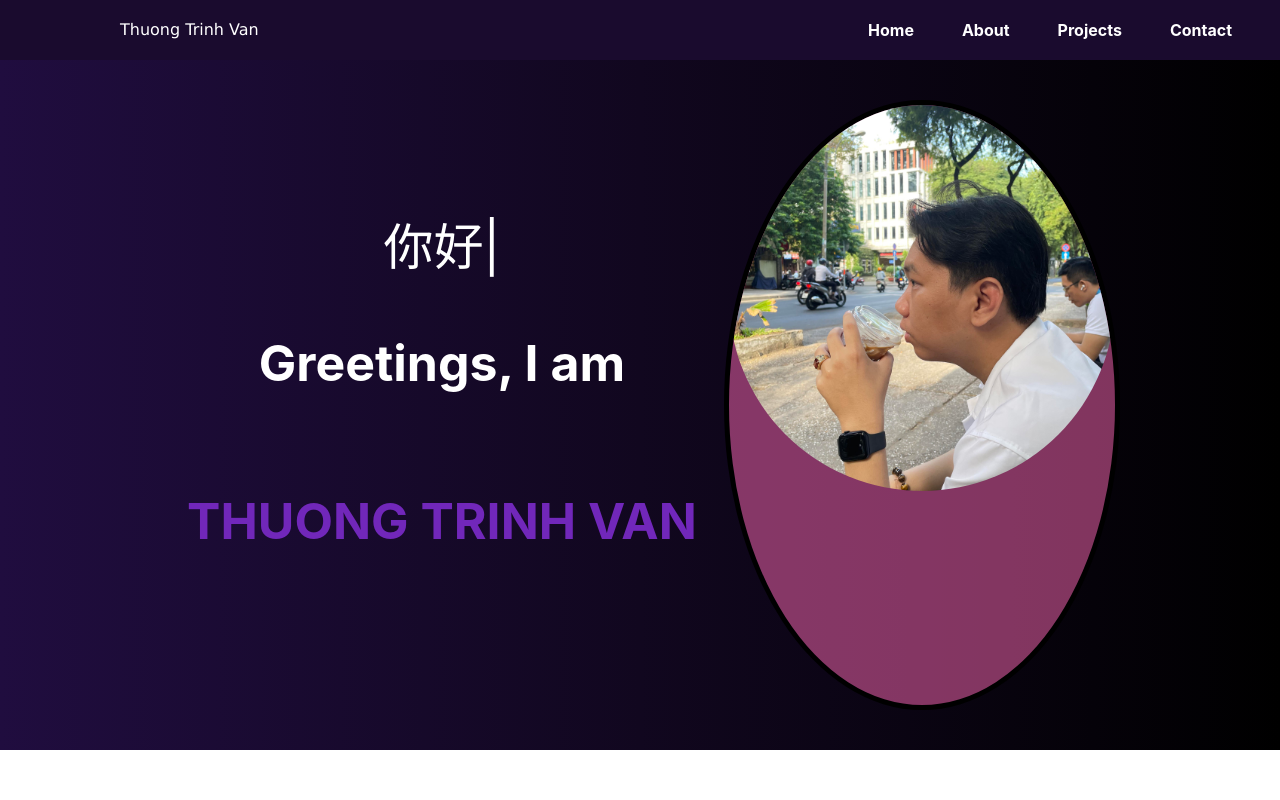
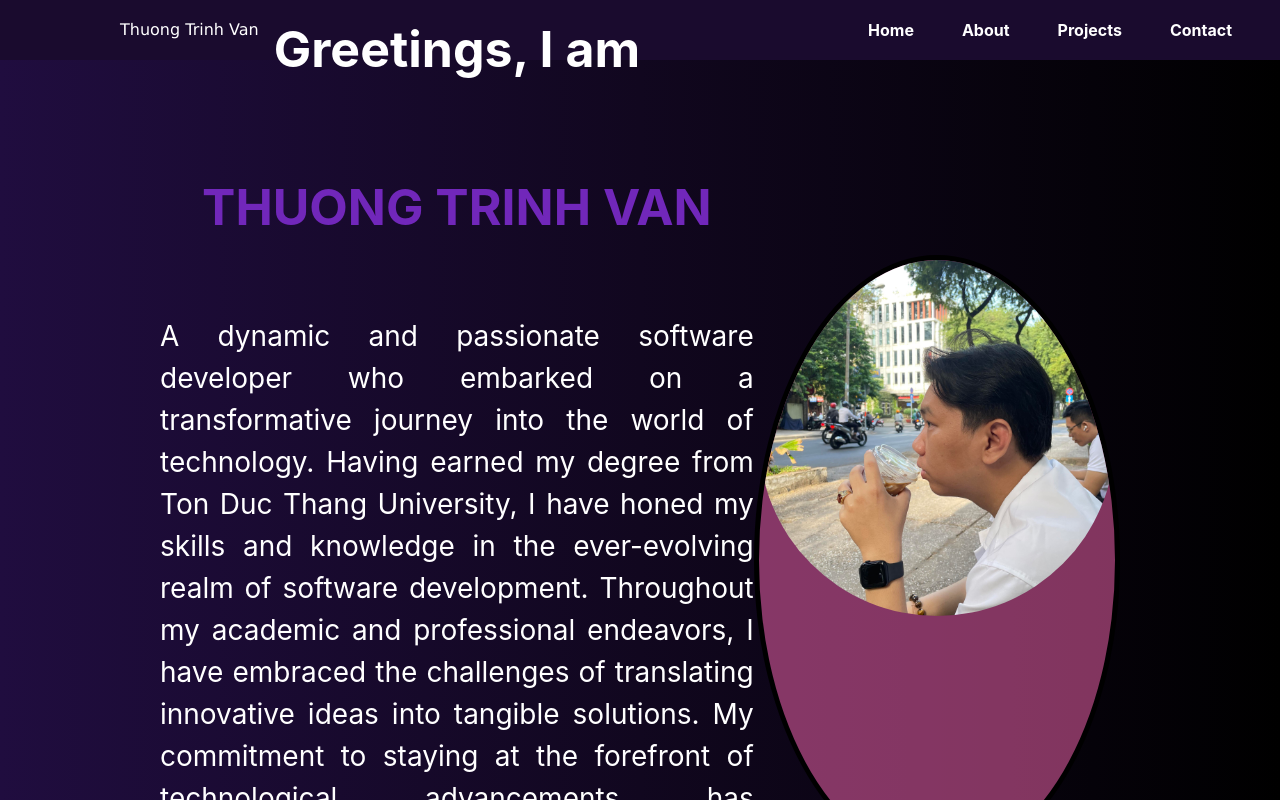
Before and after one commit to JasmineVan/thuongtv-portfolio, a React (Vite) app: page / in a window 1280 px wide. Built offline with nearby package versions, Linux system fonts and the light colour scheme.

Commit message:
feat: Add objective

```diff
--- a/src/App.css
+++ b/src/App.css
@@ -1,5 +1,7 @@
 .App {
     text-align: center;
+    height: 100vh;
+    overflow-y: auto;
   }
 
   .App-logo {
--- a/src/assets/styles/Introduction.css
+++ b/src/assets/styles/Introduction.css
@@ -6,6 +6,7 @@
     justify-content: space-between;
     align-items: center;
     width: 100vw;
+    height: 1000px;
     background: linear-gradient(to right, #200d3f, #11071f, black);;
 }
 
@@ -49,3 +50,10 @@
     color: #7127BA;
     display: inline-block;
 }
+
+.content {
+    color: white;
+    max-width: 1000px;
+    text-align: justify;
+    font-size: 28px;
+}
--- a/src/components/Introduction.jsx
+++ b/src/components/Introduction.jsx
@@ -45,9 +45,16 @@ const Introduction = () => {
                     repeat={Infinity}
                 />
                 <div className="static-holder"></div>
-                    <h2 className="title-hello">Greetings, I am</h2>
-                    <h2 className="title-name">THUONG TRINH VAN</h2>
-                </div>
+                <h2 className="title-hello">Greetings, I am</h2>
+                <h2 className="title-name">THUONG TRINH VAN</h2>
+                <p className="content">
+                    A dynamic and passionate software developer who embarked on a transformative journey into the world of technology. Having earned my degree from Ton Duc Thang University, I have honed my skills and knowledge in the ever-evolving realm of software development.
+
+                    Throughout my academic and professional endeavors, I have embraced the challenges of translating innovative ideas into tangible solutions. My commitment to staying at the forefront of technological advancements has empowered me to create robust and efficient software that addresses real-world needs.
+
+                    This portfolio serves as a testament to my proficiency in coding, problem-solving, and my dedication to delivering high-quality software solutions. Join me as I showcase my projects, skills, and the journey that has shaped me into the software developer I am today.
+                </p>
+            </div>
             <div className="circle-frame">
                 <img
                     className="profile-picture"
```
